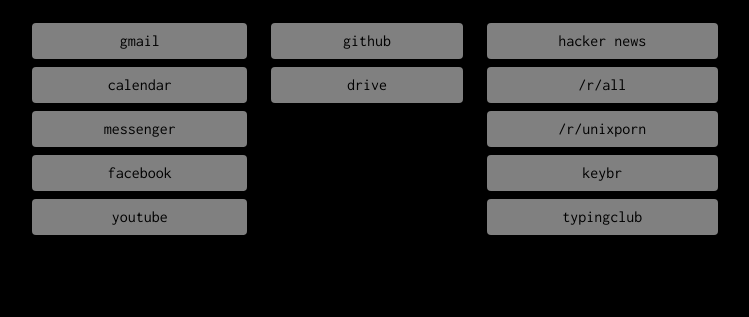
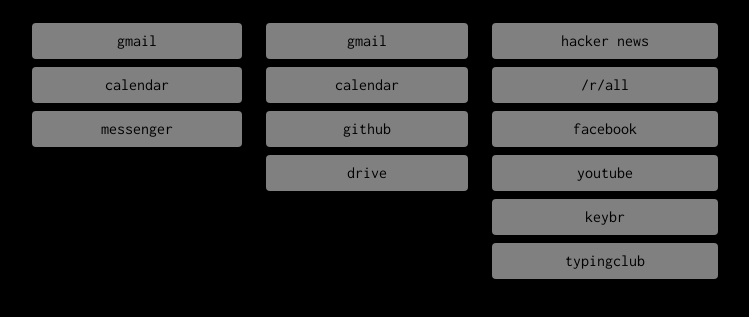
Before and after one commit to FloofyReal/FloofyReal.github.io, a plain HTML site: page launchpage.html in a window 1280 px wide. Shown: the part 229-546 px from the top of the page, without its empty margins (265-1014 px from the left). Drawn offline with nearby package versions, Linux system fonts and the light colour scheme.

Commit message:
Update for work
Signed-off-by: Floofy <adam.rafajdus@gmail.com>

```diff
--- a/launchpage.html
+++ b/launchpage.html
@@ -27,22 +27,23 @@
           <!-- ~/general -->
             <div class="box" id="general_box">
 
-              <a class="btn btn-primary btn-block" role="button" href="https://mail.google.com/">gmail</a>
-              <a class="btn btn-primary btn-block" role="button" href="https://calendar.google.com/">calendar</a>
+              <a class="btn btn-primary btn-block" role="button" href="https://mail.google.com/mail/u/0">gmail</a>
+              <a class="btn btn-primary btn-block" role="button" href="https://calendar.google.com/u/0">calendar</a>
               <a class="btn btn-primary btn-block" role="button" href="https://www.messenger.com/">messenger</a>
-              <a class="btn btn-primary btn-block" role="button" href="https://www.facebook.com/">facebook</a>
-              <a class="btn btn-primary btn-block" role="button" href="https://www.youtube.com/">youtube</a>
             </div>
 
             <div class="box" id="school_box">
+              <a class="btn btn-primary btn-block" role="button" href="https://mail.google.com/mail/u/1">gmail</a>
+              <a class="btn btn-primary btn-block" role="button" href="https://calendar.google.com/u/1">calendar</a>
               <a class="btn btn-primary btn-block" role="button" href="https://github.com/">github</a>
-              <a class="btn btn-primary btn-block" role="button" href="https://drive.google.com/">drive</a>
+              <a class="btn btn-primary btn-block" role="button" href="https://drive.google.com/u/1">drive</a>
             </div>
 
             <div class="box" id="nerd_box">
               <a class="btn btn-primary btn-block" role="button" href="https://news.ycombinator.com/">hacker news</a>
               <a class="btn btn-primary btn-block" role="button" href="https://www.reddit.com/r/all/">/r/all</a>
-              <a class="btn btn-primary btn-block" role="button" href="https://www.reddit.com/r/unixporn/">/r/unixporn</a>
+              <a class="btn btn-primary btn-block" role="button" href="https://www.facebook.com/">facebook</a>
+              <a class="btn btn-primary btn-block" role="button" href="https://www.youtube.com/">youtube</a>
               <a class="btn btn-primary btn-block" role="button" href="https://www.keybr.com/practice">keybr</a>
               <a class="btn btn-primary btn-block" role="button" href="https://www.typingclub.com/typing-qwerty-en.html">typingclub</a>
             </div>
```
